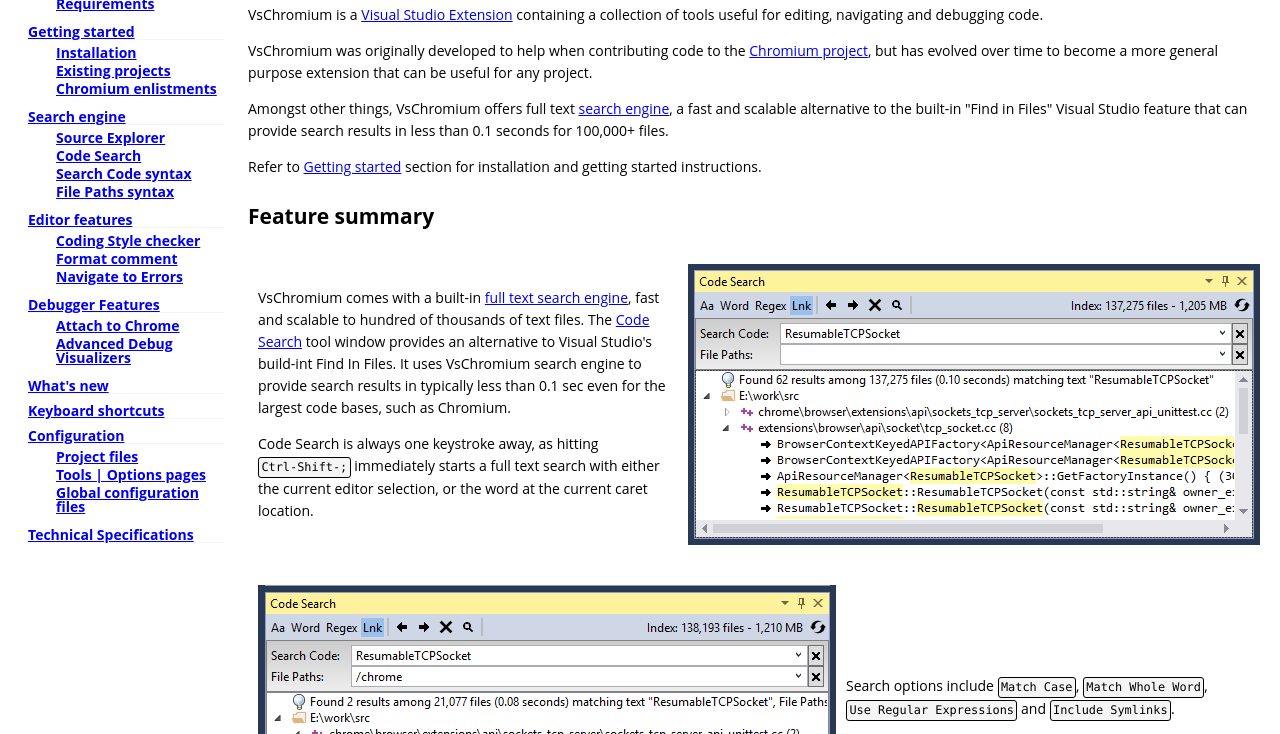
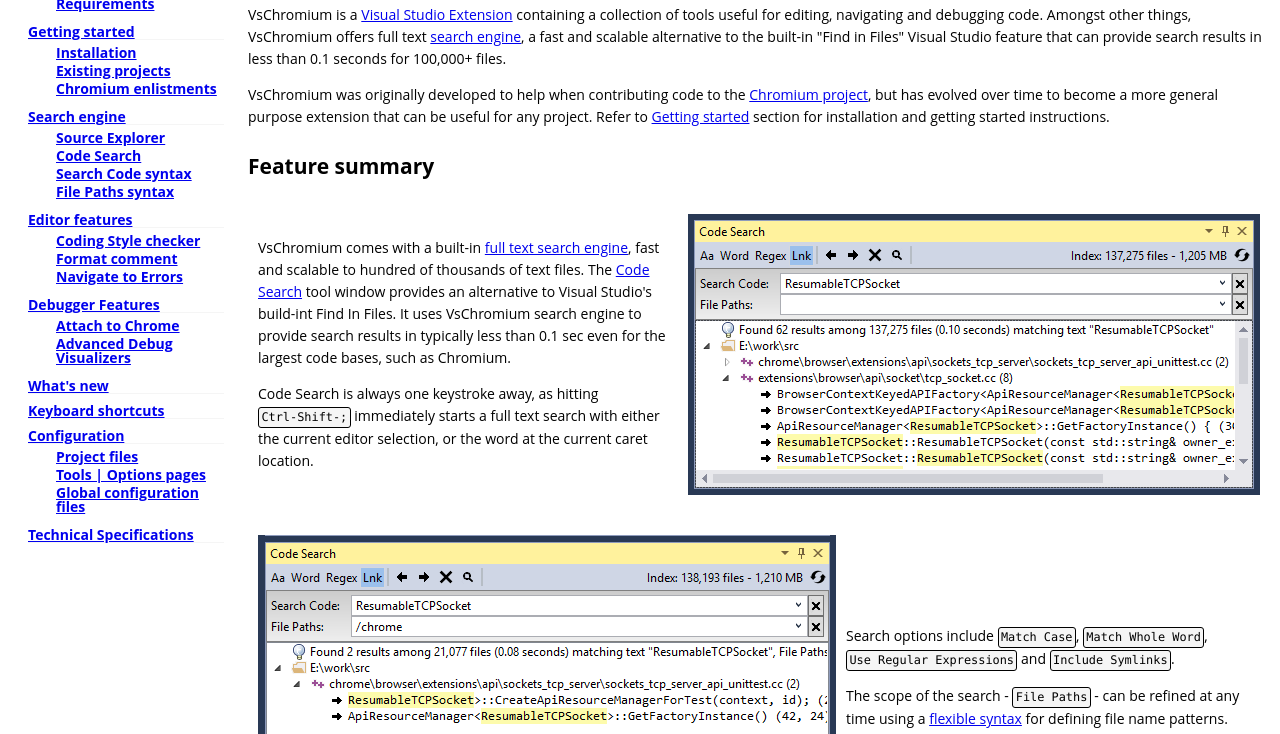
Before and after one commit to chromium/vs-chromium, a plain HTML site: page index.html in a window 1280 px wide. Shown: the part 66-800 px from the top of the page. Drawn offline with Linux system fonts and the light colour scheme.

Commit message:
Tweak documentation.

```diff
--- a/index.html
+++ b/index.html
@@ -78,18 +78,7 @@
     <p>
       VsChromium is a <a href="#installation">Visual Studio Extension</a>
       containing a collection of tools useful for editing, navigating and
-      debugging code.
-    </p>
-
-    <p>
-      VsChromium was originally developed to help when contributing code to the
-      <a href="http:/www.chromium.org" target="_blank">Chromium project</a>, but
-      has evolved over time to become a more general purpose extension that can
-      be useful for any project.
-    </p>
-
-    <p>
-      Amongst other things, VsChromium offers full text
+      debugging code. Amongst other things, VsChromium offers full text
       <a href="#search-engine">search engine</a>, a fast
       and scalable alternative to the built-in "Find in Files" Visual Studio
       feature that can provide search results in less than 0.1 seconds
@@ -97,7 +86,11 @@
     </p>
 
     <p>
-      Refer to <a href="#getting-started">Getting started</a> section for
+      VsChromium was originally developed to help when contributing code to the
+      <a href="http:/www.chromium.org" target="_blank">Chromium project</a>, but
+      has evolved over time to become a more general purpose extension that can
+      be useful for any project. Refer to
+      <a href="#getting-started">Getting started</a> section for
       installation and getting started instructions.
     </p>
 
@@ -296,6 +289,8 @@
 
     <!--============================================================================-->
     <h2 id="installation">Installation</h2>
+    <p>VsChromium requires Visual Studio Community, Pro or higher, starting with
+    VS 2013.</p>
     <div class="table">
       <div class="column"></div>
       <div class="column"></div>
@@ -308,7 +303,7 @@
             </li>
             <li>Open the file (double click) to open the VSIX Installer dialog.</li>
             <li>Click "Install"</li>
-            <li>Start Visual Studio 2013</li>
+            <li>Start Visual Studio (2013 or later)</li>
             <li>Go to "Tools | Extensions Manager..."</li>
             <li>Check the "VsChromium" extension is present and enabled.</li>
           </ul>
```
